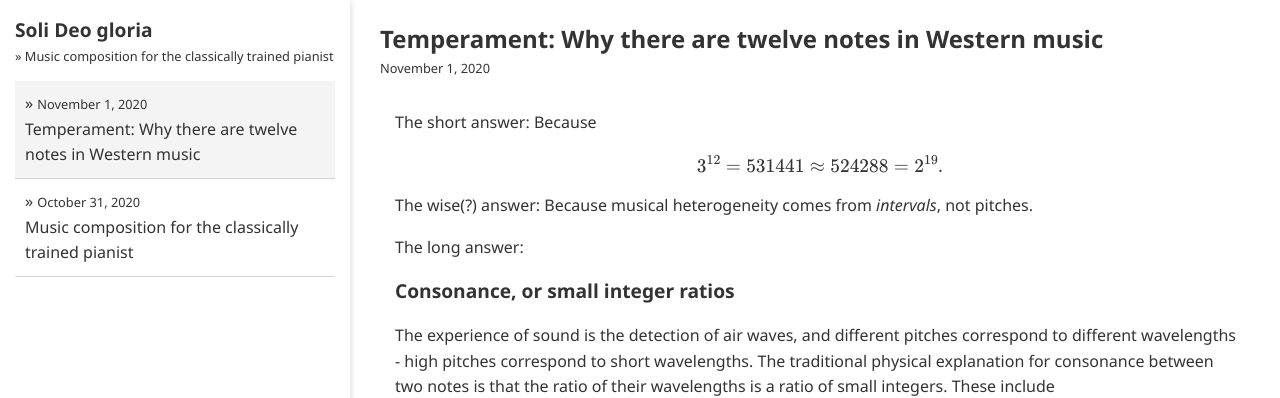
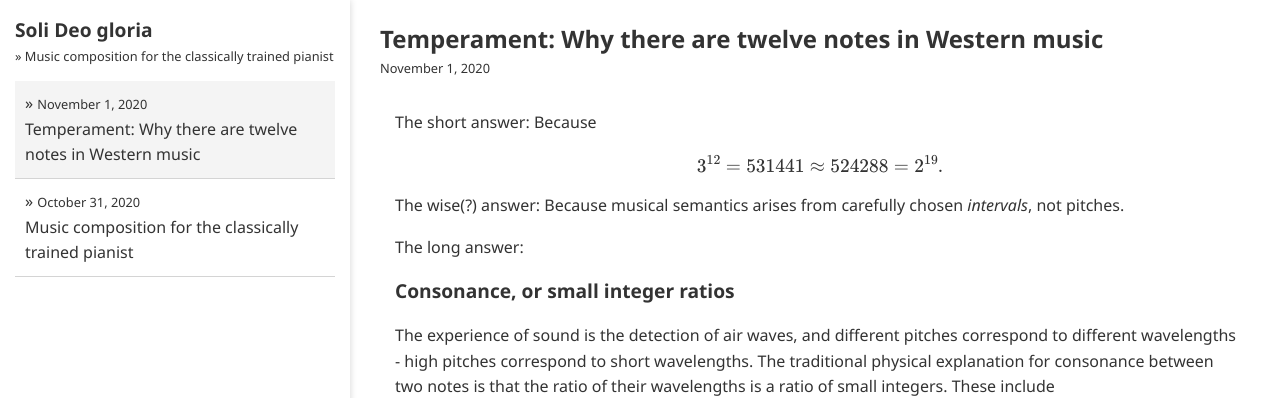
Before and after one commit to ansyblenetwork/sdg, a Jekyll site: the page built from _posts/2020-11-01-temperament-why-there-are-twelve-notes.md, in a window 1280 px wide and 900 px high. Shown: the top 398 px of the window. Built offline with Jekyll 4.4.1, drawn with Linux system fonts in a browser that asks for light colours; formulas are drawn with MathJax 3.

Commit message:
Update 2020-11-01-temperament-why-there-are-twelve-notes.md

```diff
--- a/_posts/2020-11-01-temperament-why-there-are-twelve-notes.md
+++ b/_posts/2020-11-01-temperament-why-there-are-twelve-notes.md
@@ -6,7 +6,7 @@ The short answer: Because
 
 $$3^{12} = 531441 \approx 524288 = 2^{19}.$$
 
-The wise(?) answer: Because musical heterogeneity comes from _intervals_, not pitches.
+The wise(?) answer: Because musical semantics arises from carefully chosen _intervals_, not pitches.
 
 The long answer:
 
```
